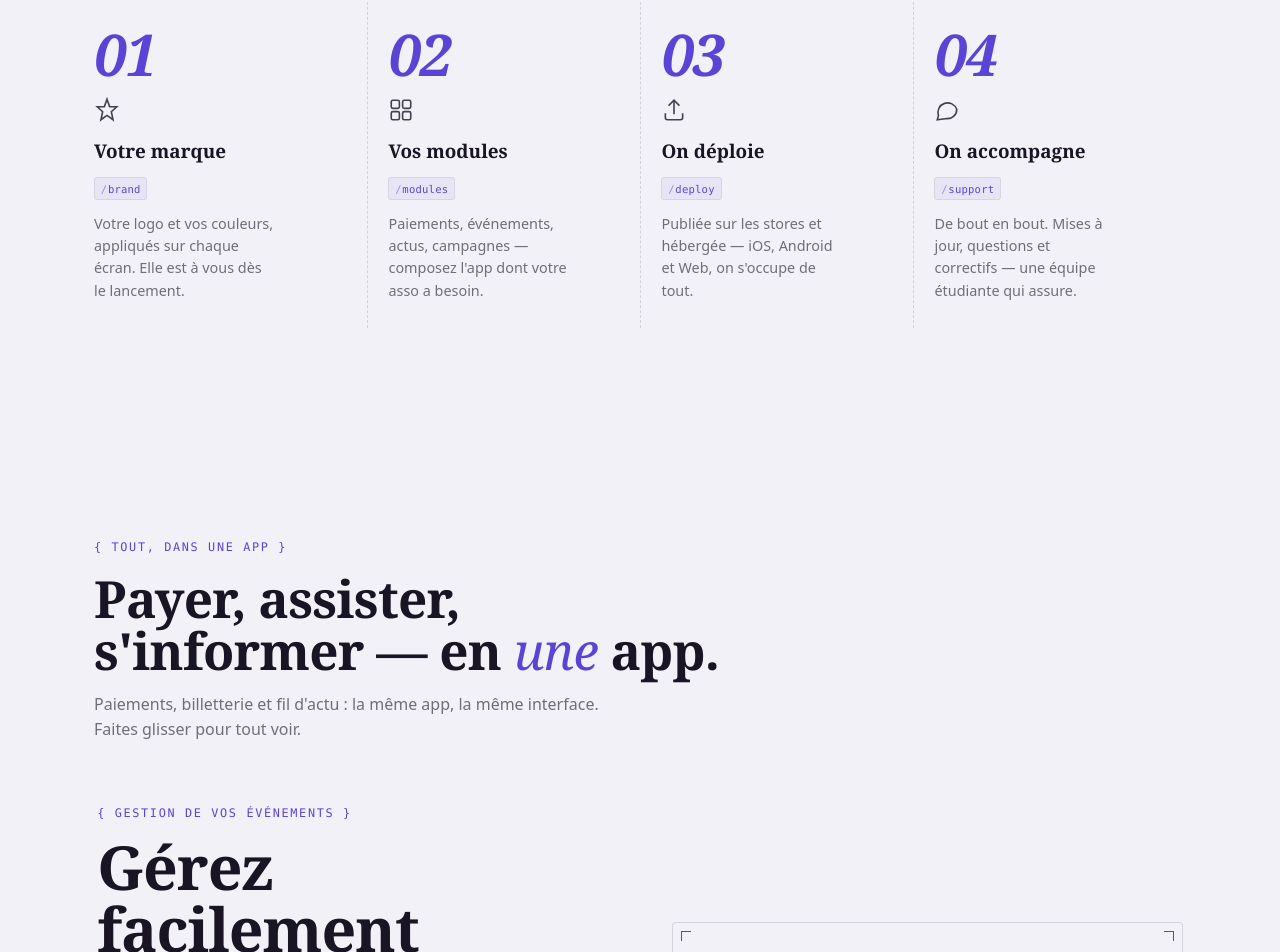
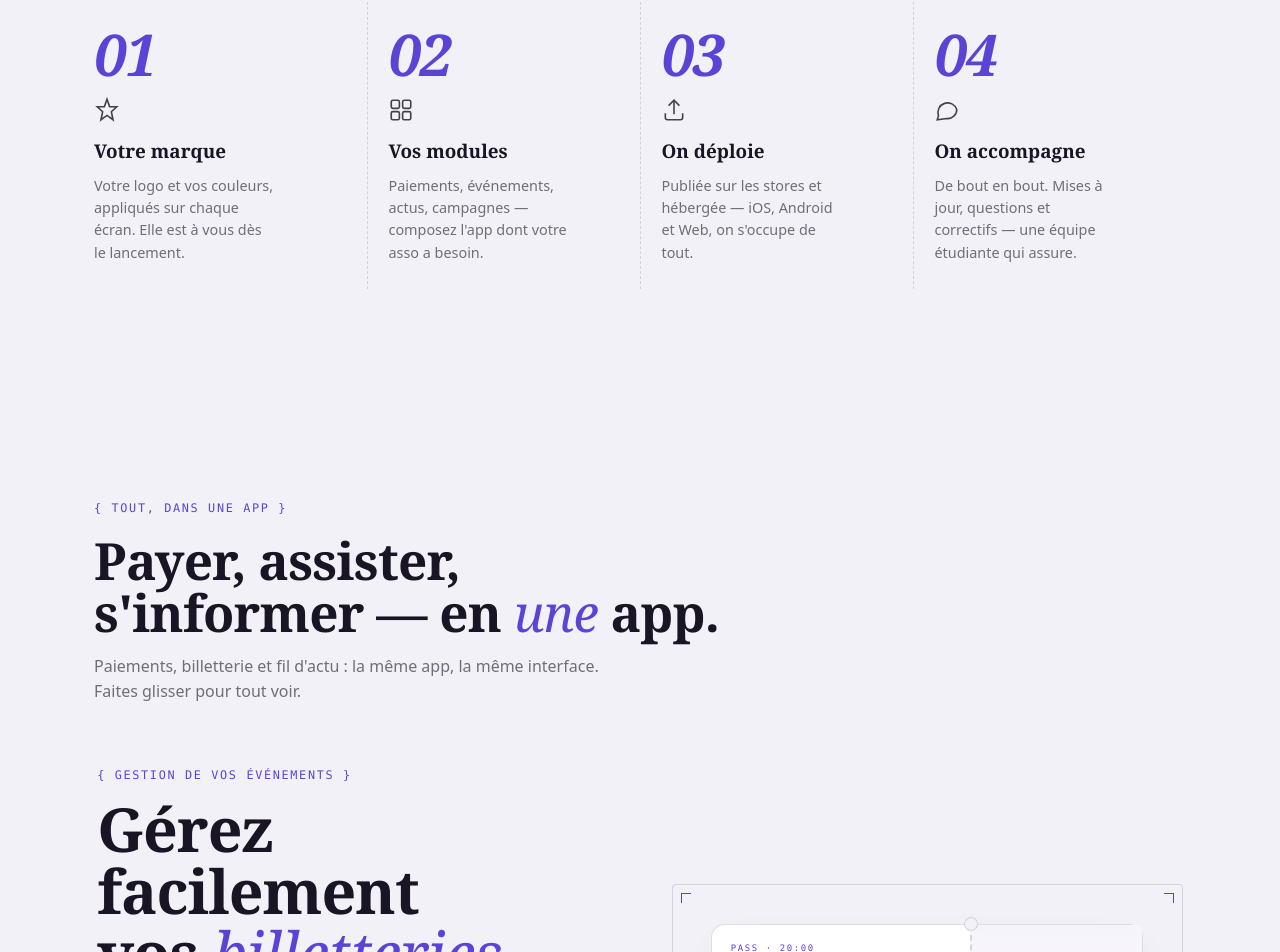
Before and after one commit to ProximApp/proximapp-showcase, a Next.js app: page / in a window 1280 px wide. Shown: the part 1285-2237 px from the top of the page. Built offline with nearby package versions, Linux system fonts and the light colour scheme.

Commit message:
feat: remove command in steps (/deploy, /brand...)

```diff
--- a/src/components/showcase-page.tsx
+++ b/src/components/showcase-page.tsx
@@ -564,7 +564,6 @@ export default function HomePage() {
                 <div className="num tnum">{s.n}</div>
                 <StepIcon>{s.icon}</StepIcon>
                 <h3>{t(`how.${s.cmd}.title`)}</h3>
-                <div className="cmd">{s.cmd}</div>
                 <p>{t(`how.${s.cmd}.desc`)}</p>
               </article>
             ))}
```
